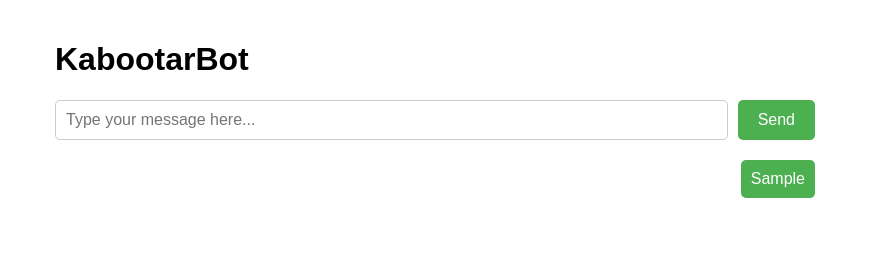
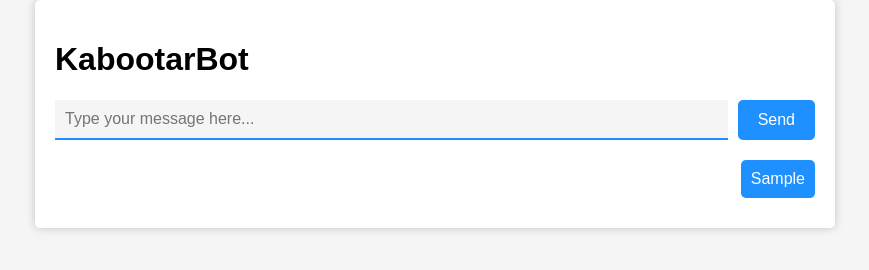
Before and after one commit to SyedHaseeb1/kabootarbot, a plain HTML site: page index.html in a window 1280 px wide. Both pictures are taken after typing "Sample" into the empty fields and a click on the input "Send". Shown: the whole page, without its empty margins (205-1074 px from the left). Drawn offline with Linux system fonts and the light colour scheme; no server answers.

Commit message:
https cors try

```diff
--- a/index.html
+++ b/index.html
@@ -2,8 +2,6 @@
 <!DOCTYPE html>
 <html>
 <head>
-    <meta http-equiv="Content-Security-Policy" content="upgrade-insecure-requests">
-
 	<title>KabootarBot</title>
 	<style>
 		* {
@@ -14,12 +12,16 @@
   font-family: Arial, sans-serif;
   margin: 0;
   padding: 0;
+  background-color: #f5f5f5;
 }
 
 .container {
   max-width: 800px;
   margin: 0 auto;
   padding: 20px;
+  background-color: #fff;
+  box-shadow: 0 0 10px rgba(0, 0, 0, 0.2);
+  border-radius: 5px;
 }
 
 .form {
@@ -32,13 +34,14 @@
   flex-grow: 1;
   margin-right: 10px;
   padding: 10px;
-			border: 1px solid #ccc;
-			border-radius: 5px;
+  border: none;
+  border-bottom: 2px solid #1e90ff;
   font-size: 16px;
+  background-color: #f5f5f5;
 }
 
 .form input[type="submit"] {
-			background-color: #4CAF50;
+  background-color: #1e90ff;
   color: #fff;
   padding: 10px 20px;
   border: none;
@@ -59,16 +62,18 @@
   margin-bottom: 10px;
   padding: 10px;
   border-radius: 5px;
+  max-width: 70%;
 }
 
 .chat li.user {
-			background-color: #4CAF50;
+  background-color: #1e90ff;
   color: #fff;
   align-self: flex-end;
+  text-align: right;
 }
 
 .chat li.bot {
-			background-color: #ccc;
+  background-color: #f5f5f5;
   color: #000;
   align-self: flex-start;
 }
@@ -78,6 +83,7 @@
   clear: both;
   display: table;
 }
+
 	</style>
 </head>
 <body>
@@ -104,10 +110,10 @@
     userMessage.textContent = message;
     chat.appendChild(userMessage);
     messageInput.value = "";
-    const apiUrl1 = "https://cors-anywhere.herokuapp.com/http://api.brainshop.ai/get?bid=172970&key=otjGjD1G6ECyvfHe&uid=123456&msg=" + message;
+    const apiUrla = "https://cors-anywhere.herokuapp.com/http://api.brainshop.ai/get?bid=172970&key=otjGjD1G6ECyvfHe&uid=123456&msg=" + message;
 
     const apiUrl = "http://api.brainshop.ai/get?bid=172970&key=otjGjD1G6ECyvfHe&uid=123456&msg=" + message;
-    fetch(apiUrl)
+    fetch(apiUrla)
       .then(response => response.json())
       .then(data => {
         const botMessage = document.createElement("li");
@@ -119,6 +125,5 @@
   }
 </script>
 
-	</script>
 </body>
 </html>
```
Lines whose indentation alone changed are shown as unchanged.
